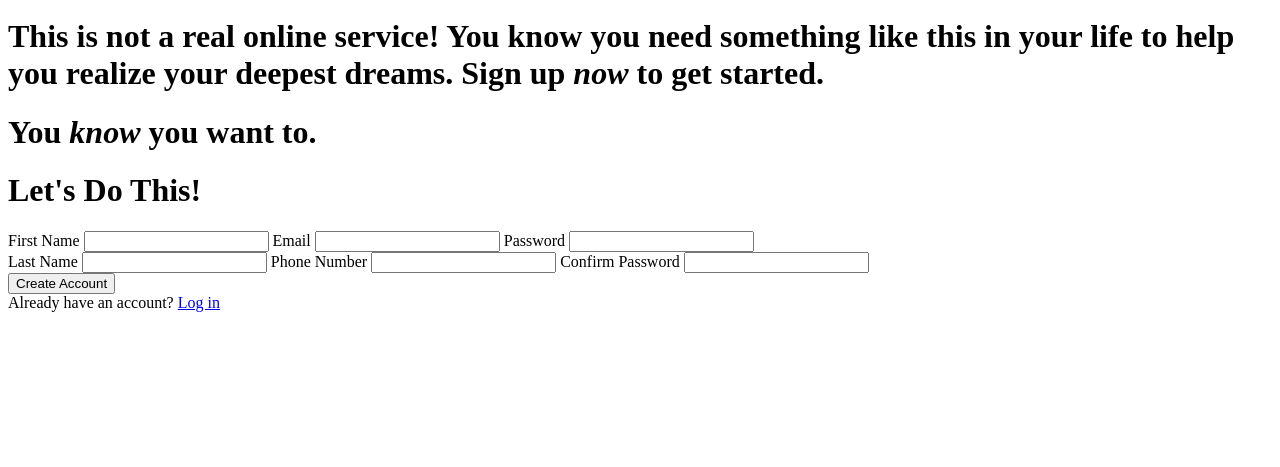
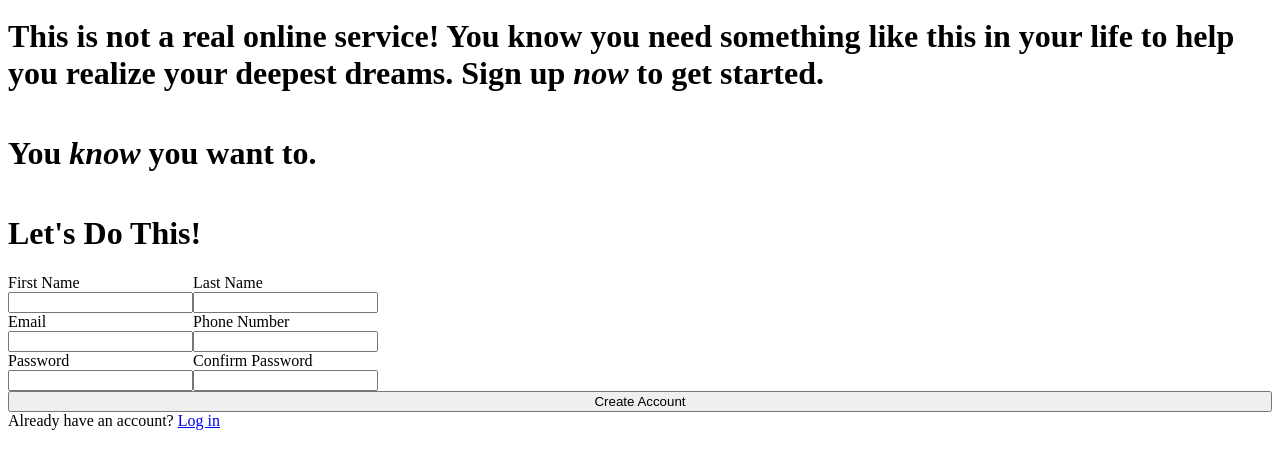
Before and after one commit to Noelle122/form, a plain HTML site: page index.html in a window 1280 px wide. Shown: the part 333-800 px from the top of the page. Drawn offline with Linux system fonts and the light colour scheme.

Commit message:
Basics of style sheet done, change to title in HTML

```diff
--- a/index.html
+++ b/index.html
@@ -5,7 +5,7 @@
     <meta charset="UTF-8">
     <meta name="viewport" content="width=device-width, initial-scale=1.0">
     <link rel="stylesheet" href="style.css">
-    <title>Document</title>
+    <title>Noelle's Form</title>
 </head>
 
 <body>
--- a/style.css
+++ b/style.css
@@ -0,0 +1,32 @@
+body{
+    display: flex;
+    flex-direction: column;
+}
+
+.image-area{
+
+}
+
+.form-area{
+    display: flex;
+    flex-direction: column;
+}
+
+.form-box{
+    display: flex;
+    flex-direction: column;
+}
+
+.form-wrapper{
+    display: flex;
+}
+
+.left-side{
+    display: flex;
+    flex-direction: column;
+}
+
+.right-side{
+    display: flex;
+    flex-direction: column;
+}
```
